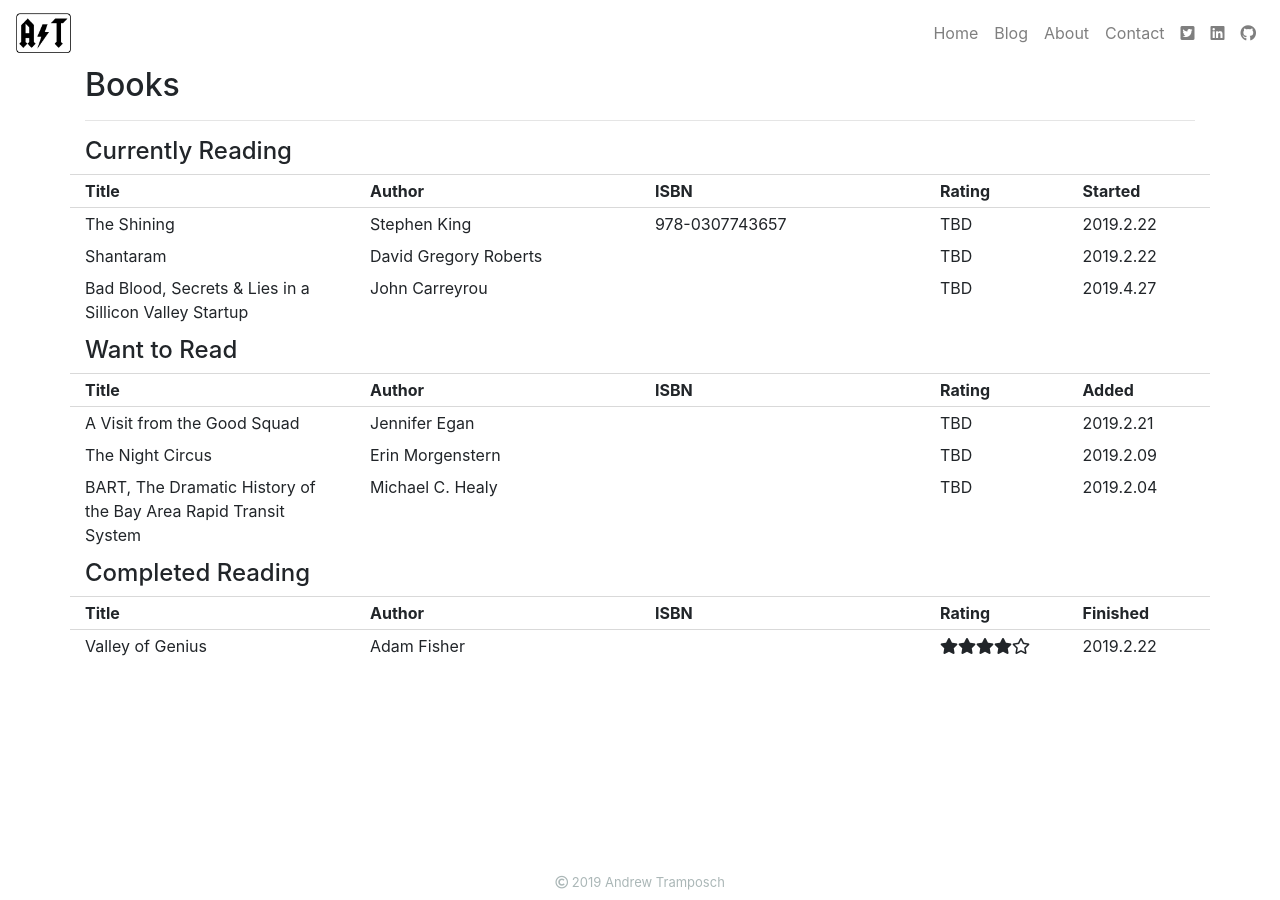
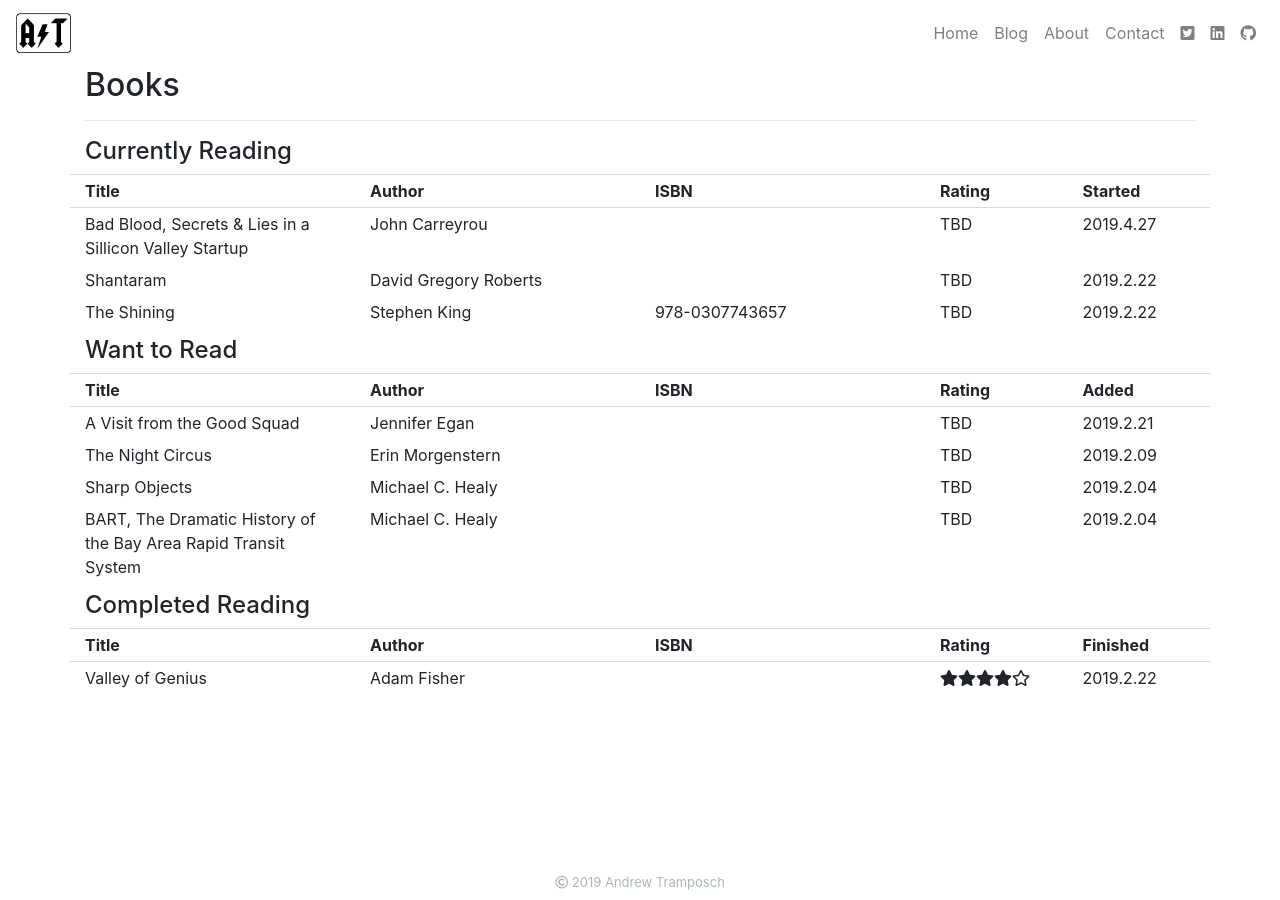
Before and after one commit to atramposch/website, a Jekyll site: the page built from about/books.html, in a window 1280 px wide. Built offline with Jekyll 4.4.1, drawn with Linux system fonts in a browser that asks for light colours.

Commit message:
added more books & added sort for books

```diff
--- a/_data/books.yml
+++ b/_data/books.yml
@@ -60,3 +60,12 @@
   date_added: 2019.2.04
   date_started:
   date_finished:
+
+- title: Sharp Objects
+  category: Want to Read
+  author: Michael C. Healy
+  isbn:
+  rating: TBD
+  date_added: 2019.2.04
+  date_started:
+  date_finished:
--- a/about/books.html
+++ b/about/books.html
@@ -14,7 +14,8 @@ title: Andrew Tramposch | Books
     <div class="col-md font-weight-bold top-row-books pb-1 pt-1 d-none d-md-block">Started</div>
 </div>
 <div class="pb-2">
-    {% for book in site.data.books %} {% if book.category == "Currently Reading" %}
+    {% assign sorted = (site.data.books | sort: 'date_started') | reverse %} {% for book in sorted %}
+    {% if book.category == "Currently Reading" %}
     <div class="row">
         <div class="col-md-3">
             <div class="row">
@@ -58,7 +59,8 @@ title: Andrew Tramposch | Books
     <div class="col-md font-weight-bold top-row-books pb-1 pt-1 d-none d-md-block">Added</div>
 </div>
 <div class="pb-2">
-    {% for book in site.data.books %} {% if book.category == "Want to Read" %}
+    {% assign sorted = (site.data.books | sort: 'date_added') | reverse %} {% for book in sorted %}
+    {% if book.category == "Want to Read" %}
     <div class="row">
         <div class="col-md-3">
             <div class="row">
@@ -101,7 +103,8 @@ title: Andrew Tramposch | Books
     <div class="col-md font-weight-bold top-row-books pb-1 pt-1 d-none d-md-block">Rating</div>
     <div class="col-md font-weight-bold top-row-books pb-1 pt-1 d-none d-md-block">Finished</div>
 </div>
-{% for book in site.data.books %} {% if book.category == "Read" %}
+{% assign sorted = (site.data.books | sort: 'date_finished') | reverse %} {% for book in sorted %}
+{% if book.category == "Read" %}
 <div class="row">
     <div class="col-md-3">
         <div class="row">
@@ -124,8 +127,8 @@ title: Andrew Tramposch | Books
     <div class="col-md">
         <div class="row">
             <div class="col font-weight-bold d-block d-md-none d-lg-none d-xl-none pt-1 pb-1">Rating</div>
-            <div class="col pt-1 pb-1">{% if book.rating == 1 %}<i class="fas fa-star"></i><i
-                    class="far fa-star"></i><i class="far fa-star"></i><i class="far fa-star"></i><i
+            <div class="col pt-1 pb-1">{% if book.rating == 1 %}<i class="fas fa-star"></i><i class="far fa-star"></i><i
+                    class="far fa-star"></i><i class="far fa-star"></i><i
                     class="far fa-star"></i>{% endif %}{% if book.rating == 2 %}<i class="fas fa-star"></i><i
                     class="fas fa-star"></i><i class="far fa-star"></i><i class="far fa-star"></i><i
                     class="far fa-star"></i>{% endif %}{% if book.rating == 3 %}<i class="fas fa-star"></i><i
```
